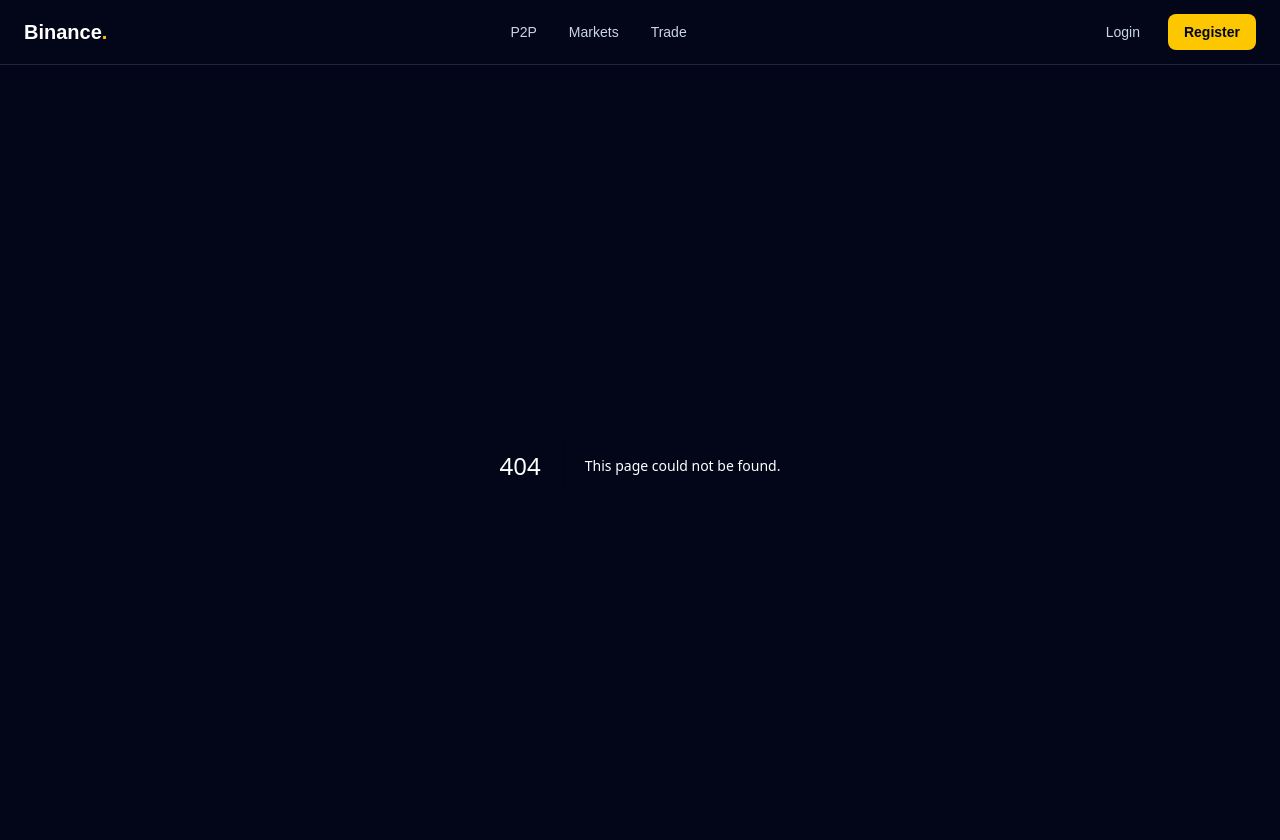
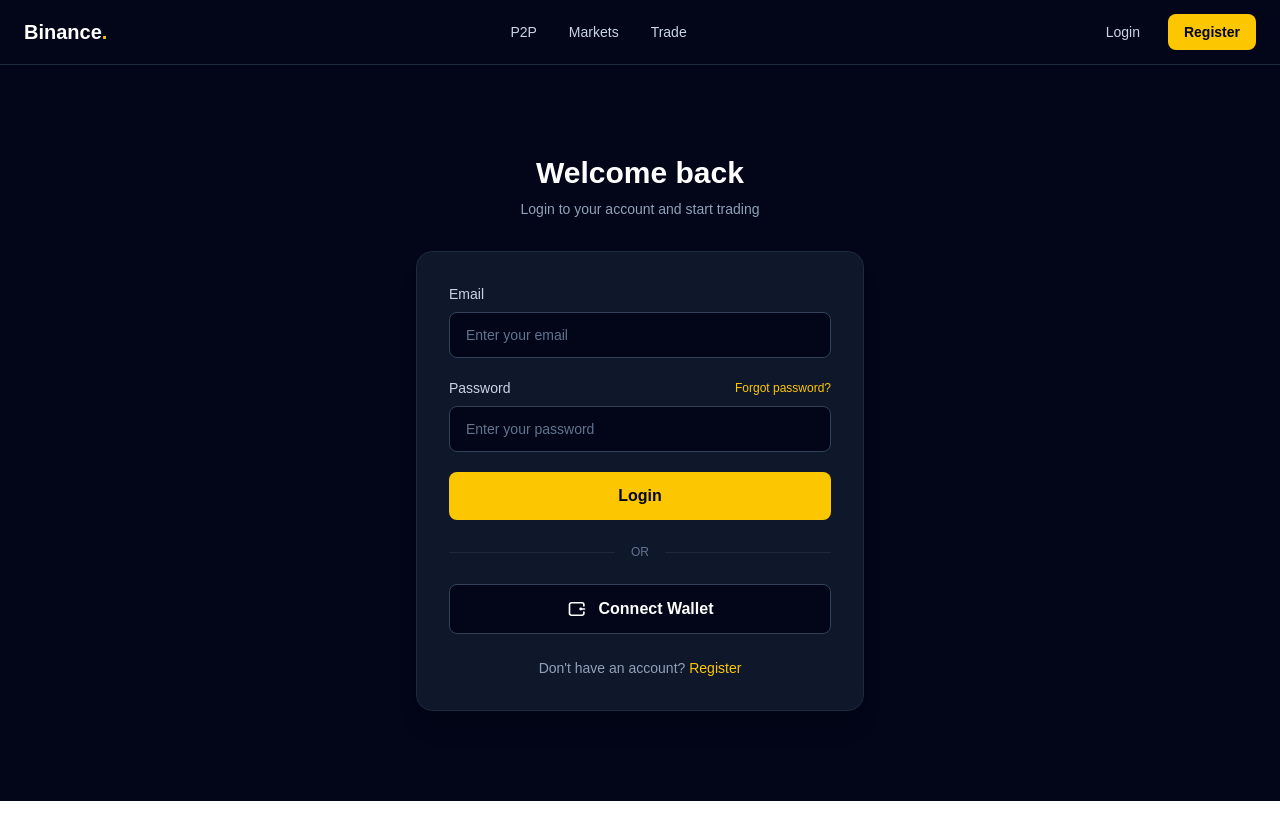
Before and after one commit to ABDALRHMANWALID/binance-clone, a Next.js app in the folder front-end/: page /login in a window 1280 px wide. Before the commit this address had no page. Shown: the top 840 px of the page. After the commit the page ends 801 px from the top, so only its background shows below. Built offline with nearby package versions, Linux system fonts and the light colour scheme.

Commit message:
create login page

```diff
--- /dev/null
+++ b/front-end/app/login/page.tsx
@@ -0,0 +1,139 @@
+'use client';
+
+import Link from 'next/link';
+
+export default function LoginPage() {
+  return (
+    <main className="min-h-[calc(100vh-64px)] bg-slate-950 px-6 py-16 text-white">
+      <div className="mx-auto flex min-h-[calc(100vh-192px)] max-w-md items-center justify-center">
+        <div className="w-full">
+          {/* Header */}
+          <div className="mb-8 text-center">
+            <h1 className="text-3xl font-bold">
+              Welcome back
+            </h1>
+
+            <p className="mt-2 text-sm text-slate-400">
+              Login to your account and start trading
+            </p>
+          </div>
+
+          {/* Login Card */}
+          <div className="rounded-2xl border border-slate-800 bg-slate-900 p-8 shadow-xl">
+            <form className="space-y-5">
+              {/* Email */}
+              <div>
+                <label
+                  htmlFor="email"
+                  className="mb-2 block text-sm font-medium text-slate-300"
+                >
+                  Email
+                </label>
+
+                <input
+                  id="email"
+                  type="email"
+                  placeholder="Enter your email"
+                  className="w-full rounded-lg border border-slate-700 bg-slate-950 px-4 py-3 text-sm text-white outline-none transition placeholder:text-slate-500 focus:border-yellow-400"
+                />
+              </div>
+
+              {/* Password */}
+              <div>
+                <div className="mb-2 flex items-center justify-between">
+                  <label
+                    htmlFor="password"
+                    className="text-sm font-medium text-slate-300"
+                  >
+                    Password
+                  </label>
+
+                  <Link
+                    href="/forgot-password"
+                    className="text-xs text-yellow-400 hover:text-yellow-300"
+                  >
+                    Forgot password?
+                  </Link>
+                </div>
+
+                <input
+                  id="password"
+                  type="password"
+                  placeholder="Enter your password"
+                  className="w-full rounded-lg border border-slate-700 bg-slate-950 px-4 py-3 text-sm text-white outline-none transition placeholder:text-slate-500 focus:border-yellow-400"
+                />
+              </div>
+
+              {/* Login */}
+              <button
+                type="submit"
+                className="w-full rounded-lg bg-yellow-400 py-3 font-semibold text-slate-950 transition hover:bg-yellow-300"
+              >
+                Login
+              </button>
+            </form>
+
+            {/* Divider */}
+            <div className="my-6 flex items-center gap-4">
+              <div className="h-px flex-1 bg-slate-800" />
+
+              <span className="text-xs text-slate-500">
+                OR
+              </span>
+
+              <div className="h-px flex-1 bg-slate-800" />
+            </div>
+
+            {/* Connect Wallet */}
+            <button
+              type="button"
+              className="flex w-full items-center justify-center gap-3 rounded-lg border border-slate-700 bg-slate-950 py-3 font-semibold text-white transition hover:border-yellow-400 hover:text-yellow-400"
+            >
+              {/* Wallet icon */}
+              <svg
+                xmlns="http://www.w3.org/2000/svg"
+                className="h-5 w-5"
+                fill="none"
+                viewBox="0 0 24 24"
+                stroke="currentColor"
+                strokeWidth={2}
+              >
+                <path
+                  strokeLinecap="round"
+                  strokeLinejoin="round"
+                  d="M20.25 8.25V6.75A2.25 2.25 0 0018 4.5H5.25A2.25 2.25 0 003 6.75v10.5A2.25 2.25 0 005.25 19.5H18a2.25 2.25 0 002.25-2.25v-1.5"
+                />
+
+                <path
+                  strokeLinecap="round"
+                  strokeLinejoin="round"
+                  d="M16.5 12h4.5"
+                />
+
+                <circle
+                  cx="16.5"
+                  cy="12"
+                  r=".75"
+                  fill="currentColor"
+                />
+              </svg>
+
+              Connect Wallet
+            </button>
+
+            {/* Register */}
+            <p className="mt-6 text-center text-sm text-slate-400">
+              Don't have an account?{' '}
+              <Link
+                href="/register"
+                className="font-medium text-yellow-400 hover:text-yellow-300"
+              >
+                Register
+              </Link>
+            </p>
+          </div>
+        </div>
+      </div>
+    </main>
+  );
+}
```
